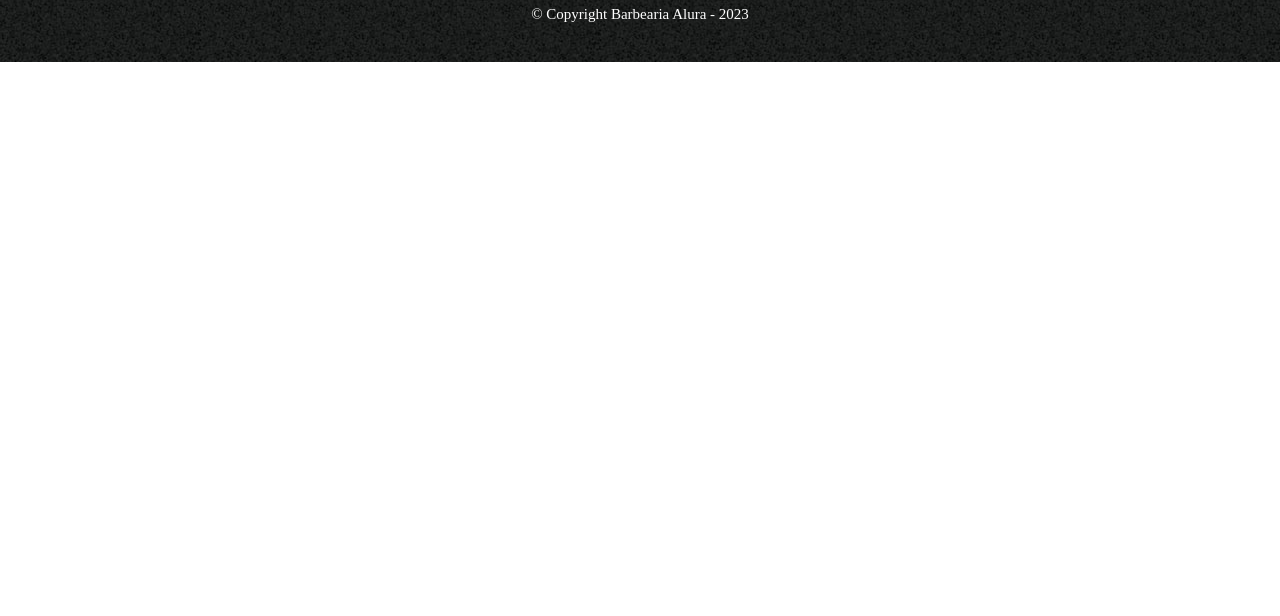
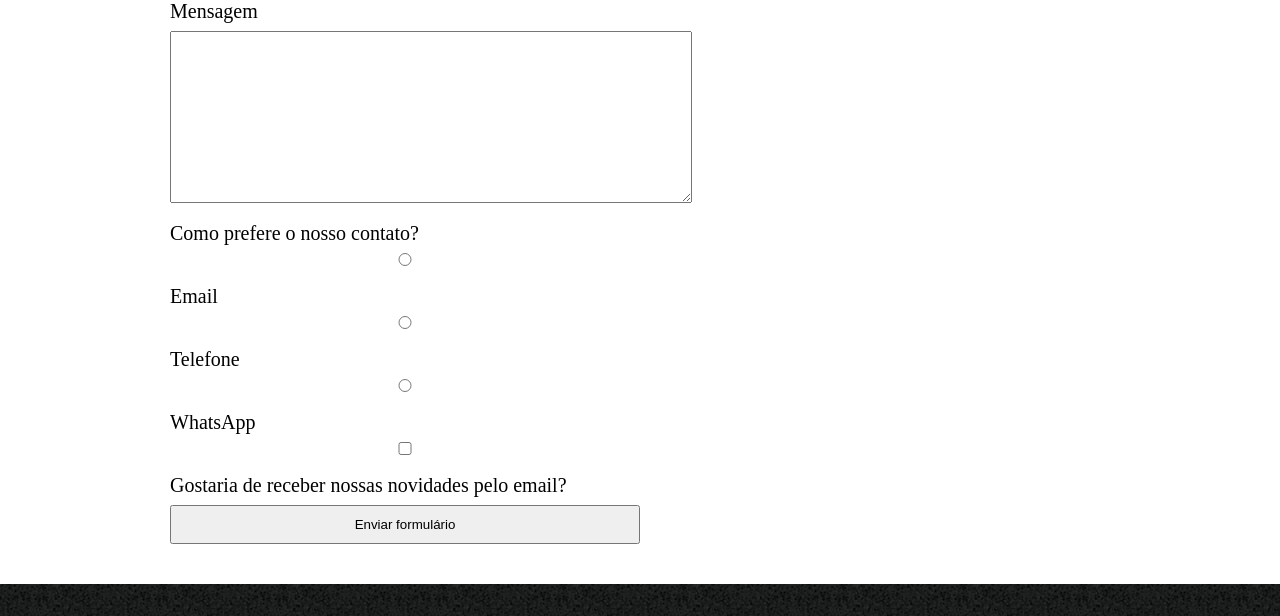
Before and after one commit to is-Isadora-Rocha/HTML5-CSS3-crie-pag-web, a plain HTML site: page contato.html in a window 1280 px wide. Shown: the part 599-1215 px from the top of the page. Before the commit the page ends 800 px from the top, so only its background shows below. Drawn offline with Linux system fonts and the light colour scheme.

Commit message:
atualizacoes do css

```diff
--- a/contato.html
+++ b/contato.html
@@ -23,7 +23,35 @@
         </header>
 
         <main>
+           <form>
+            <label for="nomesobrenome">Nome e sobrenome</label>
+               <input type="text" id="nomesobrenome">
 
+               <label for="email">Email</label>
+               <input type="text" id="email">
+
+               <label for="telefone">Telefone</label>
+               <input type="text" id="telefone">
+
+               <label for="mensagem">Mensagem</label>
+               <textarea cols="70" rows="10" id="mensagem"></textarea>
+
+               <div>
+                   <p>Como prefere o nosso contato?</p>
+                   <label for="radio-email"><input type="radio" name="contato" value="email" id="radio-email">Email</label>
+
+
+                   <label for="radio-telefone"><input type="radio" name="contato" value="telefone" id="radio-telefone">Telefone</label>
+
+
+                   <label for="radio-whatsapp"><input type="radio" name="contato" value="whatsapp" id="radio-whatsapp">WhatsApp</label>
+
+               </div>
+
+               <label> <input type="checkbox">Gostaria de receber nossas novidades pelo email?</label>
+
+               <input type="submit" value="Enviar formulário">
+           </form>
         </main>
 
         <footer>
--- a/style.css
+++ b/style.css
@@ -87,3 +87,25 @@ footer {
 	font-size: 15px;
 	margin: 20px 0 0;
 }
+
+main {
+	width: 940px;
+	margin: 0 auto;
+}
+
+form {
+	margin: 40px 0;
+}
+
+form label, form p{
+	display: block;
+	font-size: 20px;
+	margin: 0 0 10px;
+}
+
+form input, form textarea{
+	display: block;
+	margin: 0 0 20px;
+	padding: 10px 25px;
+	width: 50%;
+}
```
